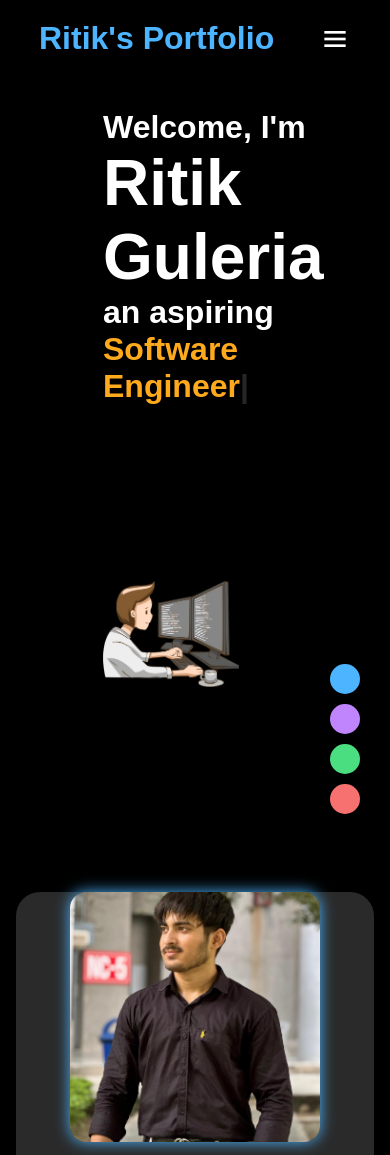
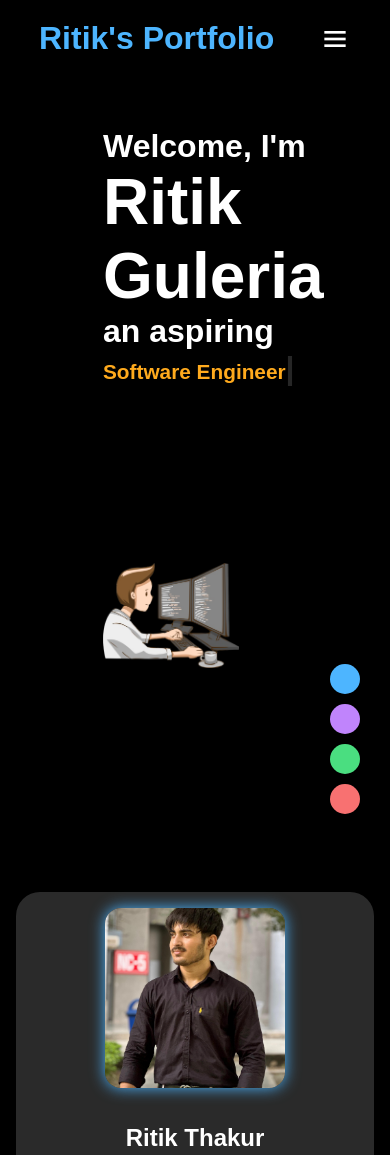
Before and after one commit to ritik-guleria-portfolio/r, a plain HTML site: page index.html in a window 390 px wide. Shown: the top 1155 px of the page. Drawn offline with nearby package versions, Linux system fonts and the light colour scheme.

Commit message:
styles.css

```diff
--- a/styles.css
+++ b/styles.css
@@ -815,3 +815,43 @@ max-width: 1000px;
     padding-left: 0;
   }
 }
+.typed-wrapper {
+  display: inline-block;
+  min-width: 200px;     /* Reserve horizontal space */
+  min-height: 2.5rem;    /* Reserve vertical space */
+  overflow: hidden;
+  vertical-align: bottom;
+}
+
+/* Avoid overflow on mobile */
+@media (max-width: 768px) {
+  .home-content .multiple-text {
+    font-size: 1.3rem;
+  }
+
+  .typed-wrapper {
+    min-height: 2rem;
+    min-width: 150px;
+  }
+}
+.vertical-profile {
+  width: 100%;
+  max-width: 220px;
+  aspect-ratio: 1 / 1;
+  object-fit: cover;
+  border-radius: 1rem;
+  box-shadow: 0 0 15px var(--main-color);
+  margin-bottom: 1rem;
+  margin-top: 0.5rem;
+}
+@media (max-width: 768px) {
+  .about-card-vertical {
+    padding: 1rem 1rem 2rem;
+    text-align: center;
+  }
+
+  .vertical-profile {
+    max-width: 180px;
+    margin: 0 auto 1rem;
+  }
+}
```
